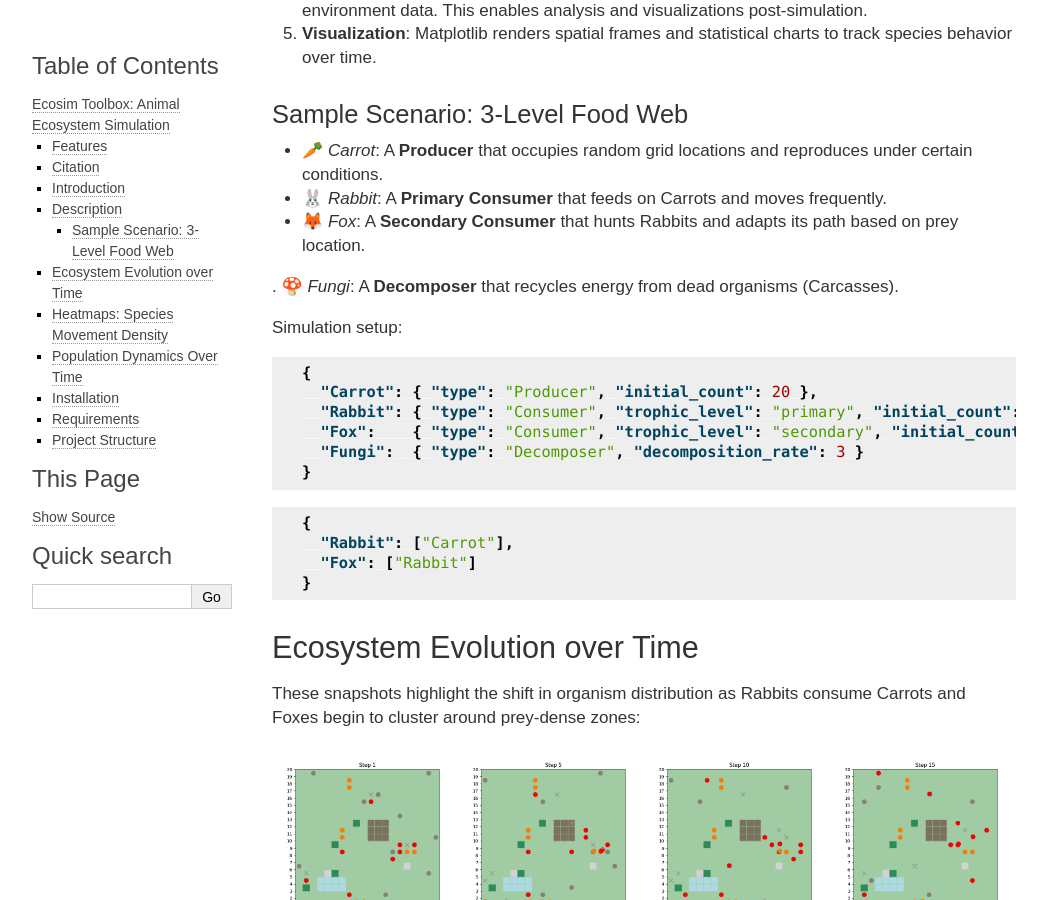
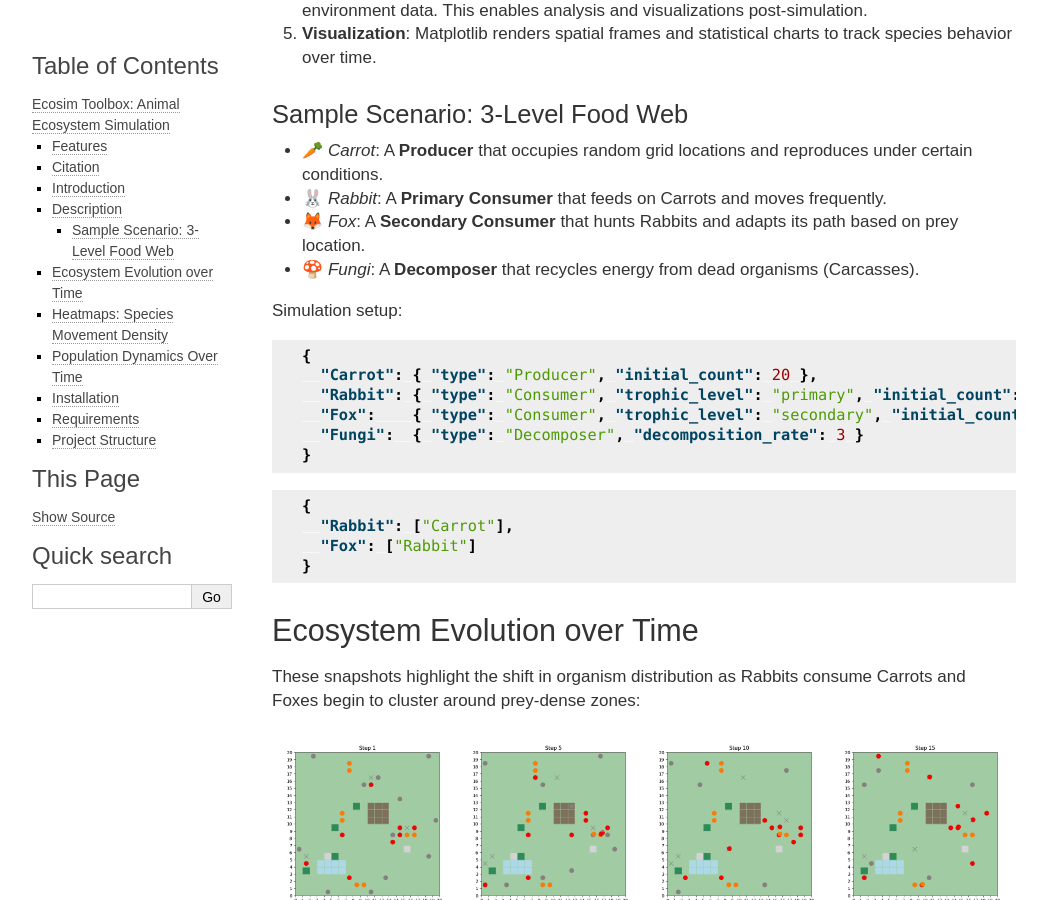
Before and after one commit to schan45/ecosim, a Sphinx documentation site: the page built from docs/README.rst, in a window 1280 px wide and 900 px high, scrolled down 1741 px. Shown: the whole window, without its empty margins (106-1153 px from the left). Built offline with Sphinx 7.4.7, drawn with Linux system fonts in a browser that asks for light colours.

```diff
--- a/docs/README.rst
+++ b/docs/README.rst
@@ -71,7 +71,7 @@ Sample Scenario: 3-Level Food Web
 - 🥕 `Carrot`: A **Producer** that occupies random grid locations and reproduces under certain conditions.
 - 🐰 `Rabbit`: A **Primary Consumer** that feeds on Carrots and moves frequently.
 - 🦊 `Fox`: A **Secondary Consumer** that hunts Rabbits and adapts its path based on prey location.
-. 🍄 `Fungi`: A **Decomposer** that recycles energy from dead organisms (Carcasses).
+- 🍄 `Fungi`: A **Decomposer** that recycles energy from dead organisms (Carcasses).
 
 Simulation setup:
 
```
